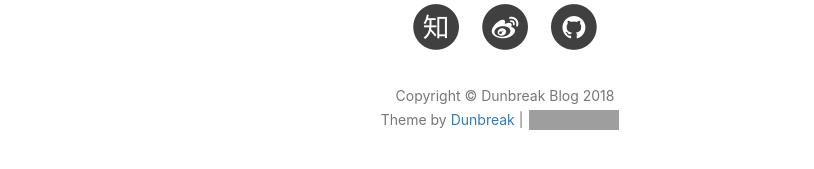
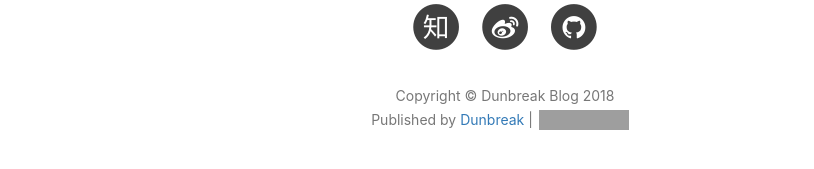
Before and after one commit to lzl82891314/MyJekyllBlog, a Jekyll site: the page built from index.html, in a window 1280 px wide and 900 px high, scrolled down 1652 px. Shown: the part 676-845 px from the top of the window, without its empty margins (135-949 px from the left). Built offline with Jekyll 4.4.1, drawn with Linux system fonts in a browser that asks for light colours; nearby versions of some CDN libraries; the list of posts is cut into pages by our own code; comment, search, counter and statistics services are not loaded; grey boxes are pictures that could not be loaded.

Commit message:
修改底部发布信息

```diff
--- a/_includes/footer.html
+++ b/_includes/footer.html
@@ -93,7 +93,7 @@
                 <p class="copyright text-muted">
                     Copyright &copy; {{ site.title }} {{ site.time | date: '%Y' }}
                     <br>
-                    Theme by <a href="{{ site.url }}">Dunbreak</a> |
+                    Published by <a href="{{ site.url }}">Dunbreak</a> |
                     <iframe
                         style="margin-left: 2px; margin-bottom:-5px;"
                         frameborder="0" scrolling="0" width="100px" height="20px"
```
